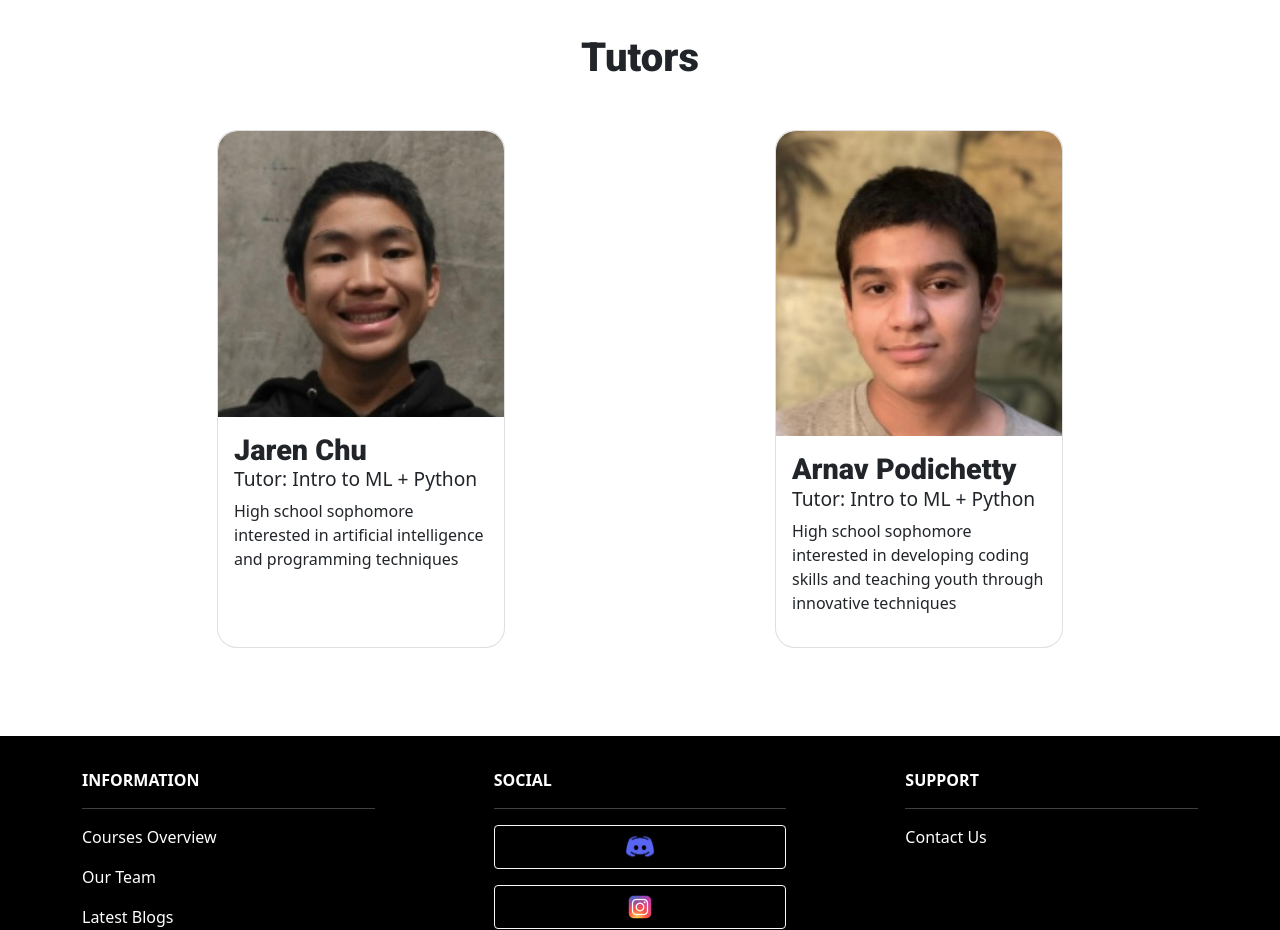
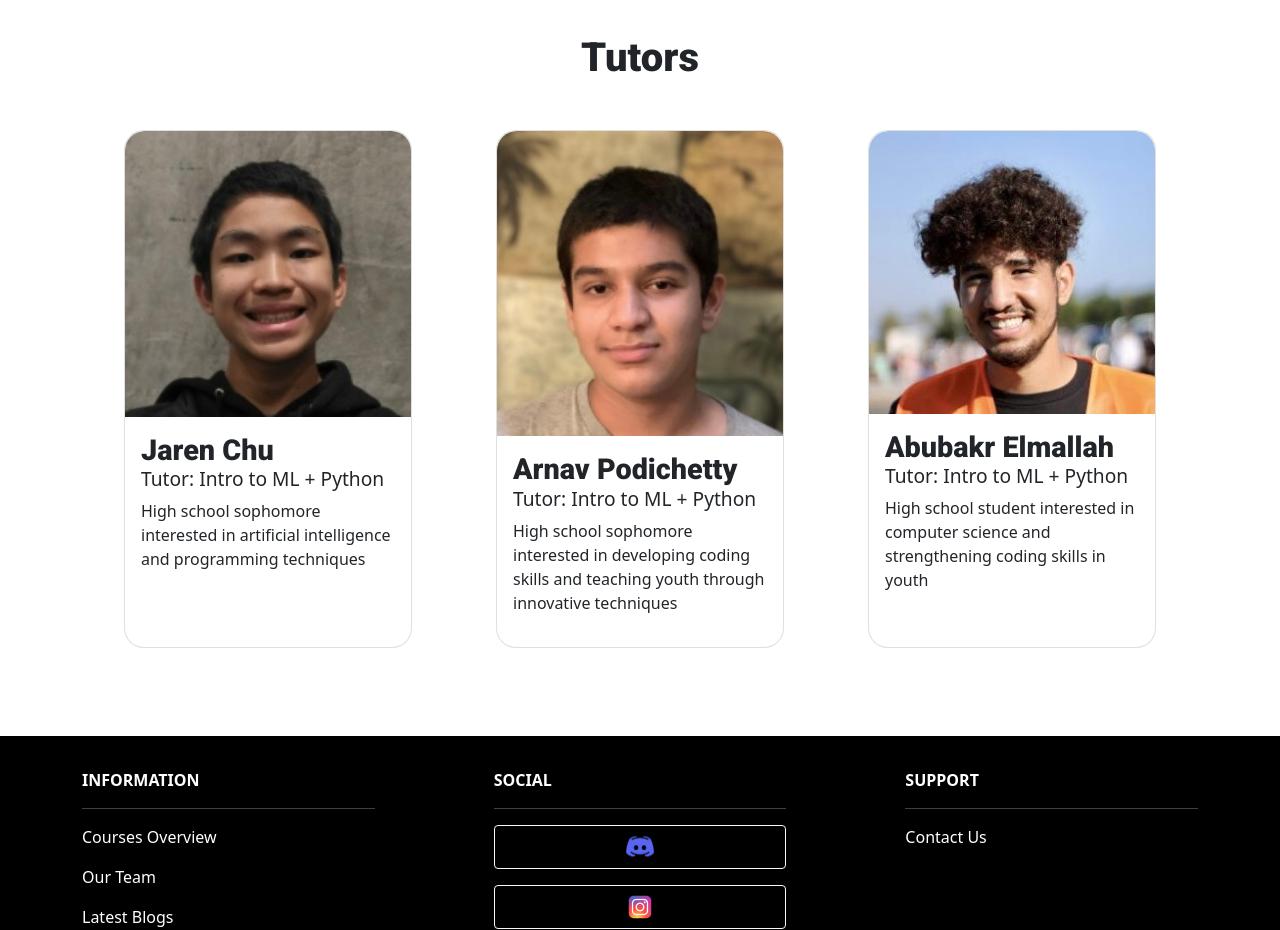
Before and after one commit to Neuracode/website, a Next.js app: page /about/team in a window 1280 px wide. Shown: the part 1520-2450 px from the top of the page. Built offline with nearby package versions, Linux system fonts and the light colour scheme.

Commit message:
Add Abubakr

```diff
--- a/pages/about/team.tsx
+++ b/pages/about/team.tsx
@@ -52,6 +52,12 @@ const Team: React.FC = () => {
                         image='arnav_podichetty.jpeg'
                         description='High school sophomore interested in developing coding skills and teaching youth through innovative techniques'
                     />
+                    <TeamCard
+                        name='Abubakr Elmallah'
+                        title='Tutor: Intro to ML + Python'
+                        image='abubakr_elmallah.jpeg'
+                        description='High school student interested in computer science and strengthening coding skills in youth'
+                    />
                 </div>
             </Container>
         </>
```
Also changed, not shown: public/team/abubakr_elmallah.jpeg (added).
